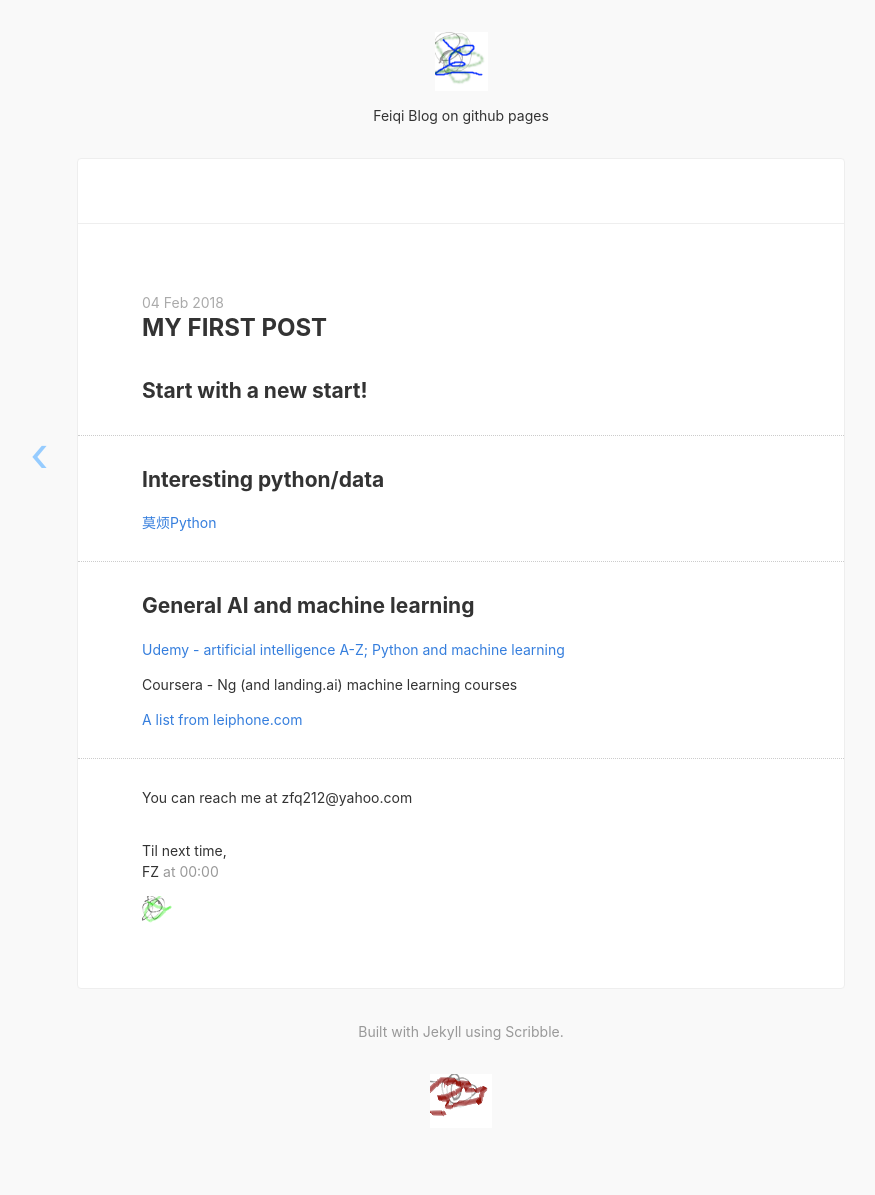
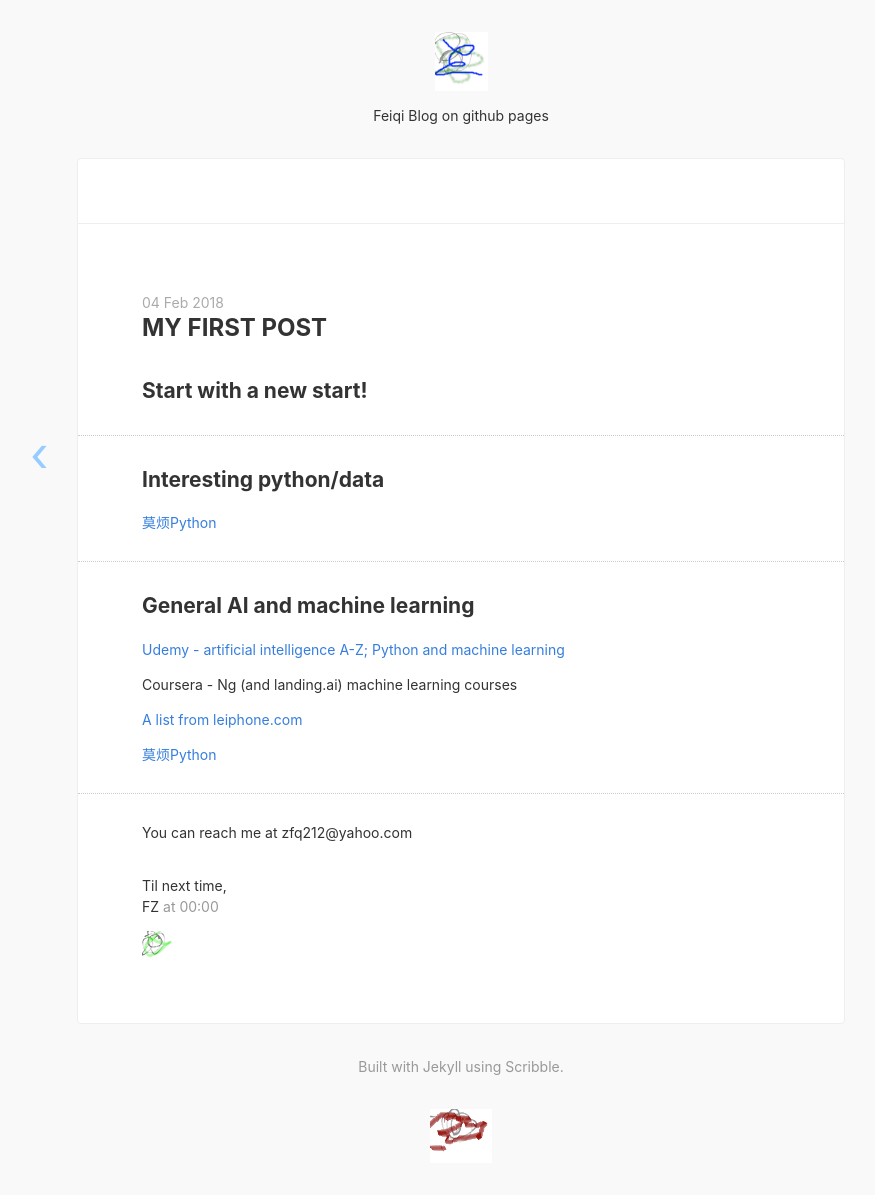
Before and after one commit to zfq212git/zfq212git.github.io, a Jekyll site: the page built from _posts/2018-02-04-test1-firstPost.md, in a window 1280 px wide. Shown: the whole page, without its empty margins (179-1054 px from the left). Built offline with Jekyll 4.4.1, drawn with Linux system fonts in a browser that asks for light colours; nearby versions of some CDN libraries; before the commit the page ends 1160 px from its top, so only the background shows below that.

Commit message:
Update 2018-02-04-test1-firstPost.md

```diff
--- a/_posts/2018-02-04-test1-firstPost.md
+++ b/_posts/2018-02-04-test1-firstPost.md
@@ -20,5 +20,7 @@ Coursera - Ng (and landing.ai) machine learning courses
 
 [A list from leiphone.com](https://www.leiphone.com/news/201801/pM48Ekleds2b6j5i.html)
 
+[莫烦Python](https://morvanzhou.github.io/)
+
 ---
 You can reach me at zfq212@yahoo.com
```
